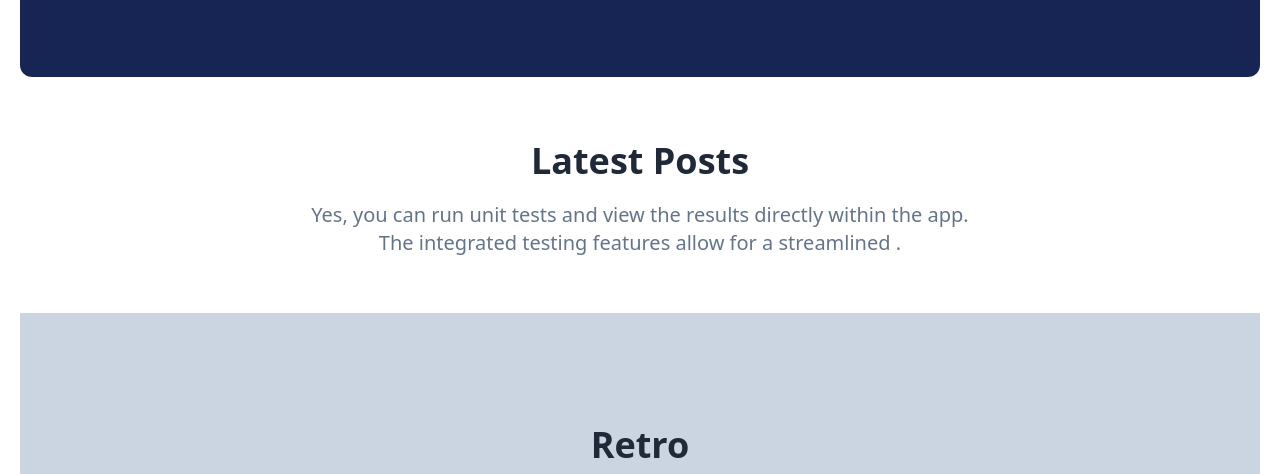
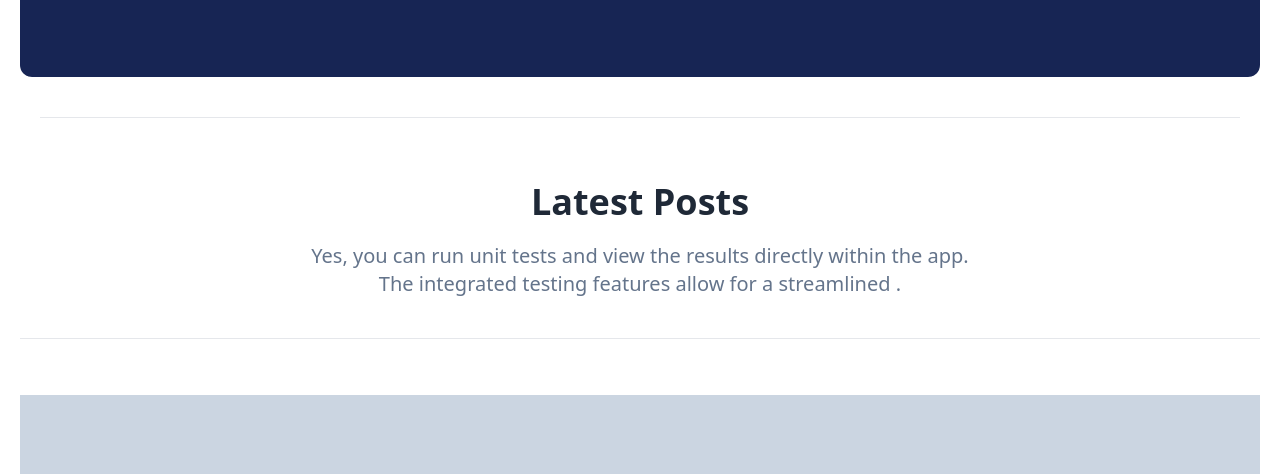
Before and after one commit to minhazapon/Retro--javaScript-project, a plain HTML site: page index.html in a window 1280 px wide. Shown: the part 1703-2177 px from the top of the page. Drawn offline with nearby package versions, Linux system fonts and the light colour scheme; no server answers.

Commit message:
mid file 2

```diff
--- a/index.html
+++ b/index.html
@@ -182,6 +182,12 @@
           </div>
         </section>
 
+
+        <div class="mt-10 ml-5 mr-5">
+          <hr>
+
+        </div>
+
     <!-- latest section -->
         <section class="mt-16">
 
@@ -228,6 +234,12 @@
    </main>
 
 
+   <div class="mt-10 ml-5 mr-5">
+    <hr>
+
+  </div>
+
+
    <footer class="mt-14  bg-slate-300 p-28 mr-5 ml-5">
 
       <div class="text-center">
```
